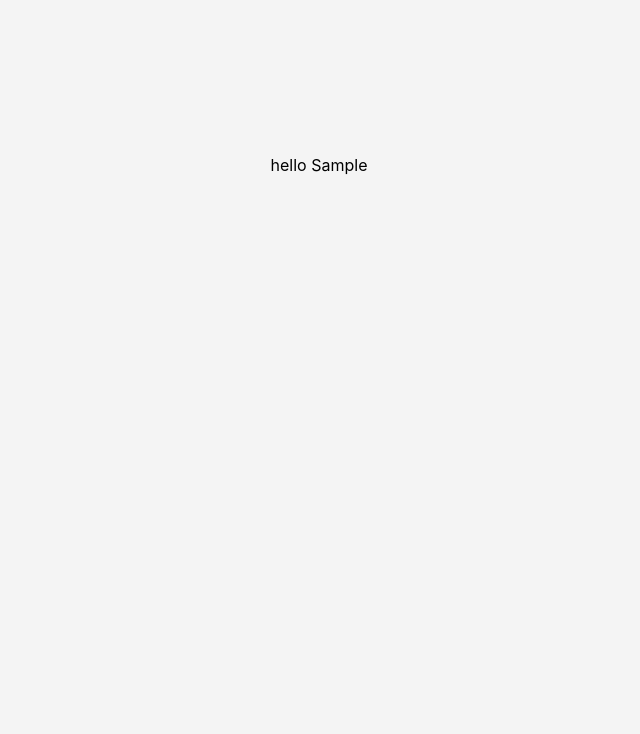
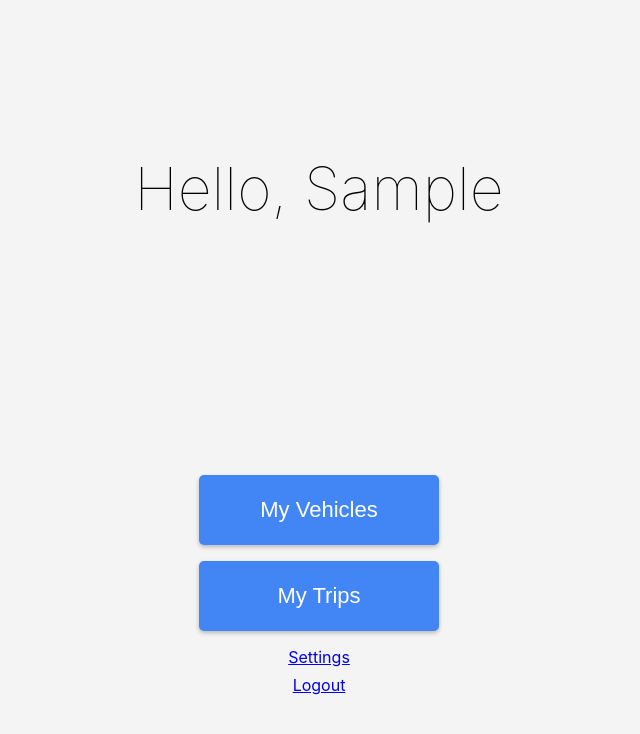
Before and after one commit to edwintcloud/GasMap, a React (Create React App) app in the folder client/: page /dashboard in a window 1280 px wide. Shown: the top 734 px of the page, without its empty margins (321-961 px from the left). Built offline with nearby package versions, Linux system fonts and the light colour scheme; no server answers; sample sign-in values are in the browser's storage.

Commit message:
Basic login/dashboard functional

```diff
--- a/client/src/actions/users.js
+++ b/client/src/actions/users.js
@@ -59,3 +59,10 @@ export function getUser() {
     }
   };
 }
+
+// delete user from local storage
+export function logoutUser() {
+  return dispatch => {
+    localStorage.removeItem("user");
+  }
+}
--- a/client/src/assets/css/styles.css
+++ b/client/src/assets/css/styles.css
@@ -26,18 +26,18 @@ code {
   justify-items: center;
   text-align: center;
   grid-gap: 10px;
-  grid-template-rows: 40% 1fr;
+  grid-template-rows: 46% 1fr;
 }
 
 .signin_container > h1 {
   grid-area: 'a';
   text-align: center;
   margin: 0;
-  font-size: 3.5em;
+  font-size: 3.7em;
   font-weight: 100;
 }
 
-.signin_buttons > button {
+.button {
   background-color: rgb(66, 133, 244)!important;
   color: rgb(255, 255, 255)!important;
   height: 50px;
@@ -45,16 +45,48 @@ code {
   font-size: 16px!important;
   box-shadow: rgba(0, 0, 0, 0.25) 0px 2px 4px 0px!important;
   border: none!important;
-  border-radius: 1px!important;
+  border-radius: 5px;
   cursor: pointer;
   margin: 20px 0;
   justify-content: space-around;
 }
 
 .signin_buttons > button:hover {
-  box-shadow: rgba(66, 133, 244, 0.3) 0px 0px 3px 3px;
+  box-shadow: rgba(66, 133, 244, 0.3) 0px 0px 3px 3px!important;
 }
 
 .signin_buttons > buttons:focus {
-  outline: none;
+  outline: none!important;
 }
+
+.bigger_button {
+  height: 70px!important;
+  margin: 8px;
+  font-size: 22px!important;
+}
+
+.logout_button {
+  background-color: rgb(244, 66, 66)!important;
+  color: white;
+  font-weight: 500;
+  font-size: .5em;
+  padding: 10px;
+  position: absolute;
+  right: 20px;
+  top: 20px;
+  border-radius: 5px;
+  border: none;
+}
+
+.signin_buttons {
+  display: flex;
+  flex-direction: column;
+}
+
+.signin_buttons > a {
+  margin-top:8px;
+}
+
+.signin_buttons > a:visited {
+  color: unset;
+}
--- a/client/src/components/Dashboard/Dashboard.js
+++ b/client/src/components/Dashboard/Dashboard.js
@@ -1,16 +1,28 @@
 import React, { Component } from "react";
 import { connect } from "react-redux";
 import { Redirect } from "react-router-dom";
-import { getUser } from "../../actions/users";
+import { getUser, logoutUser } from "../../actions/users";
 
 class Dashboard extends Component {
+
+  logoutUserClick = (e) => {
+    e.preventDefault();
+    this.props.logoutUser();
+    window.location = "/"
+  }
 
   render() {
     if ("_id" in this.props.user) {
       return (
         <div className="signin_container">
-          hello {this.props.user.firstName}
+        <h1>Hello, {this.props.user.firstName}</h1>
+        <div className="signin_buttons">
+          <button className="button bigger_button">My Vehicles</button>
+          <button className="button bigger_button">My Trips</button>
+          <a href="/">Settings</a>
+          <a href="/" onClick={this.logoutUserClick}>Logout</a>
         </div>
+      </div>
       );
     }
     return <Redirect to="/" />;
@@ -27,7 +39,8 @@ const mapStateToProps = state => {
 
 const mapDispatchToProps = dispatch => {
   return {
-    getUser: () => dispatch(getUser())
+    getUser: () => dispatch(getUser()),
+    logoutUser: () => dispatch(logoutUser())
   };
 };
 
--- a/client/src/components/SignIn.js
+++ b/client/src/components/SignIn.js
@@ -21,6 +21,7 @@ class SignIn extends Component {
 
   signInFailure = error => {
     console.log(error.error);
+    console.log("oh no")
   };
 
   render() {
@@ -28,6 +29,7 @@ class SignIn extends Component {
     if ("_id" in this.props.user) {
       return <Redirect to="/dashboard" />
     }
+
     return (
       <div className="signin_container">
         <h1>Welcome to Gas Map</h1>
@@ -38,6 +40,7 @@ class SignIn extends Component {
             buttonText="Sign in With Google"
             onSuccess={this.signIn}
             onFailure={this.signInFailure}
+            className="button"
           />
         </div>
       </div>
```
